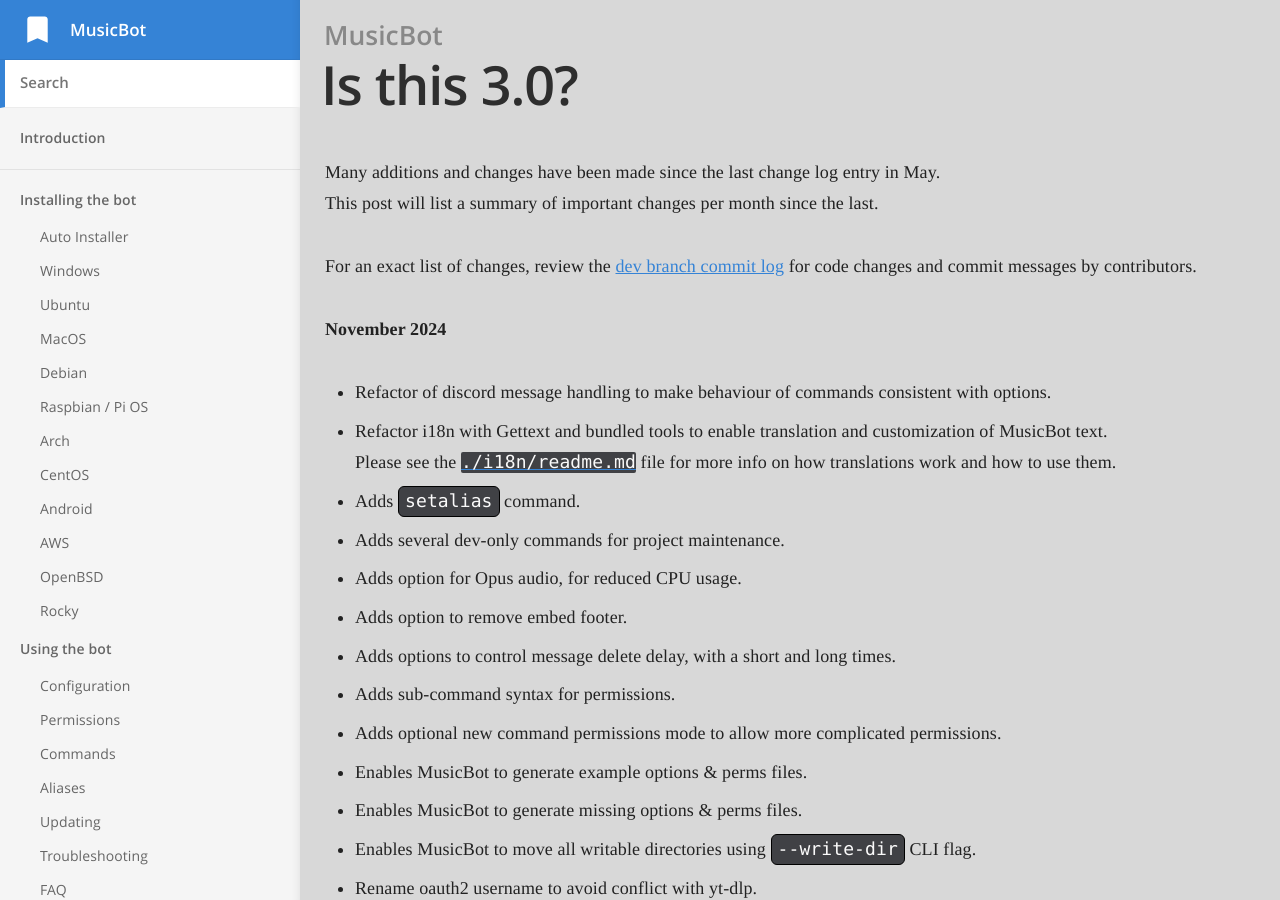
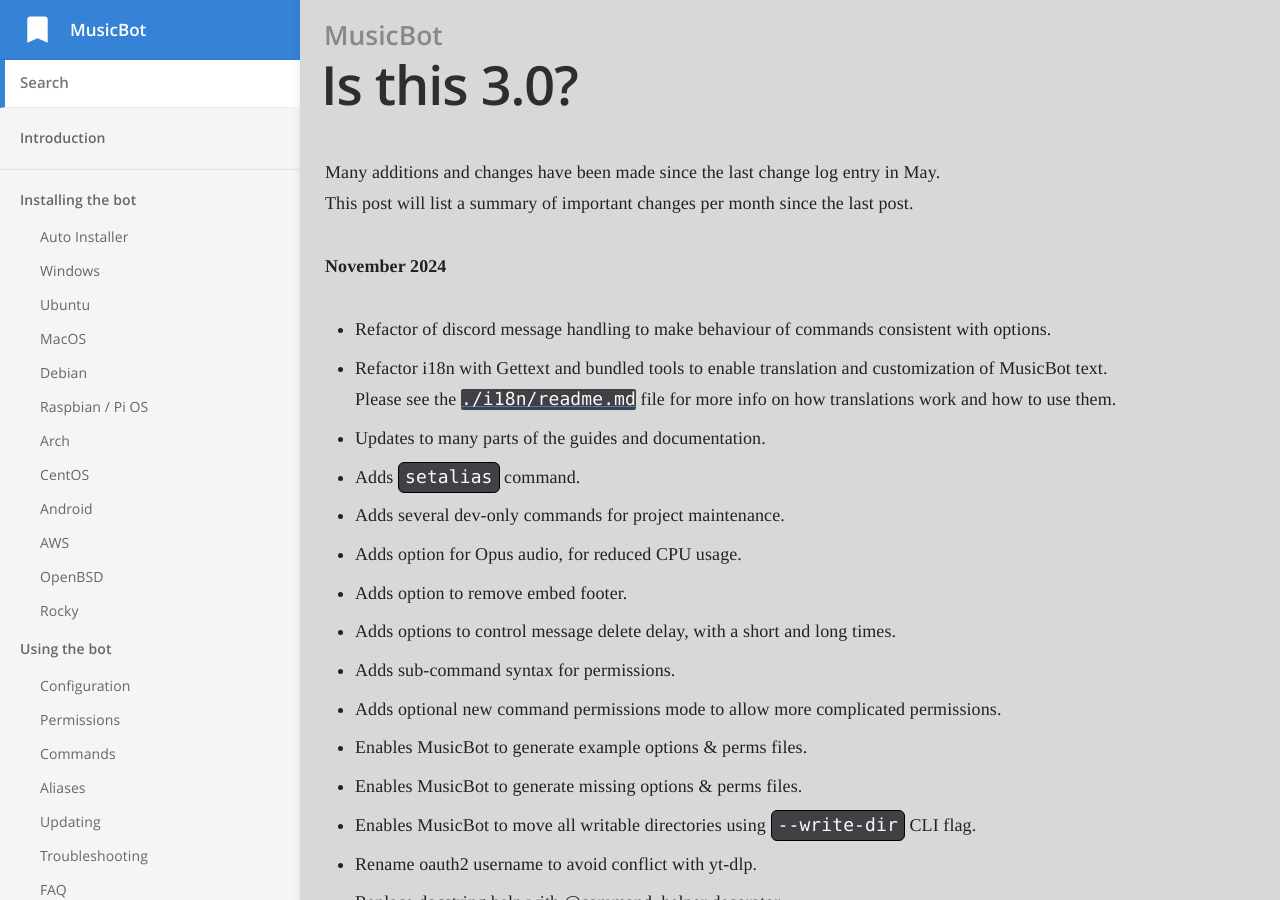
Before and after one commit to Just-Some-Bots/MusicBot, a Jekyll site: the page built from _posts/2024-11-16-dev-updates.md, in a window 1280 px wide and 900 px high. Built offline with Jekyll 4.4.1, drawn with Linux system fonts in a browser that asks for light colours.

Commit message:
Update 2024-11-16-dev-updates.md

```diff
--- a/_posts/2024-11-16-dev-updates.md
+++ b/_posts/2024-11-16-dev-updates.md
@@ -4,16 +4,14 @@ type: major
 ---
 
 Many additions and changes have been made since the last change log entry in May.
-This post will list a summary of important changes per month since the last.
-
-For an exact list of changes, review the [dev branch commit log](https://github.com/Just-Some-Bots/MusicBot/commits/dev/) for code changes and
-commit messages by contributors.
+This post will list a summary of important changes per month since the last post.
 
 **November 2024**
 
 - Refactor of discord message handling to make behaviour of commands consistent with options.
 - Refactor i18n with Gettext and bundled tools to enable translation and customization of MusicBot text.
   Please see the [`./i18n/readme.md`](https://github.com/Just-Some-Bots/MusicBot/i18n/readme.md) file for more info on how translations work and how to use them.
+- Updates to many parts of the guides and documentation.
 - Adds `setalias` command.
 - Adds several dev-only commands for project maintenance.
 - Adds option for Opus audio, for reduced CPU usage.
```
